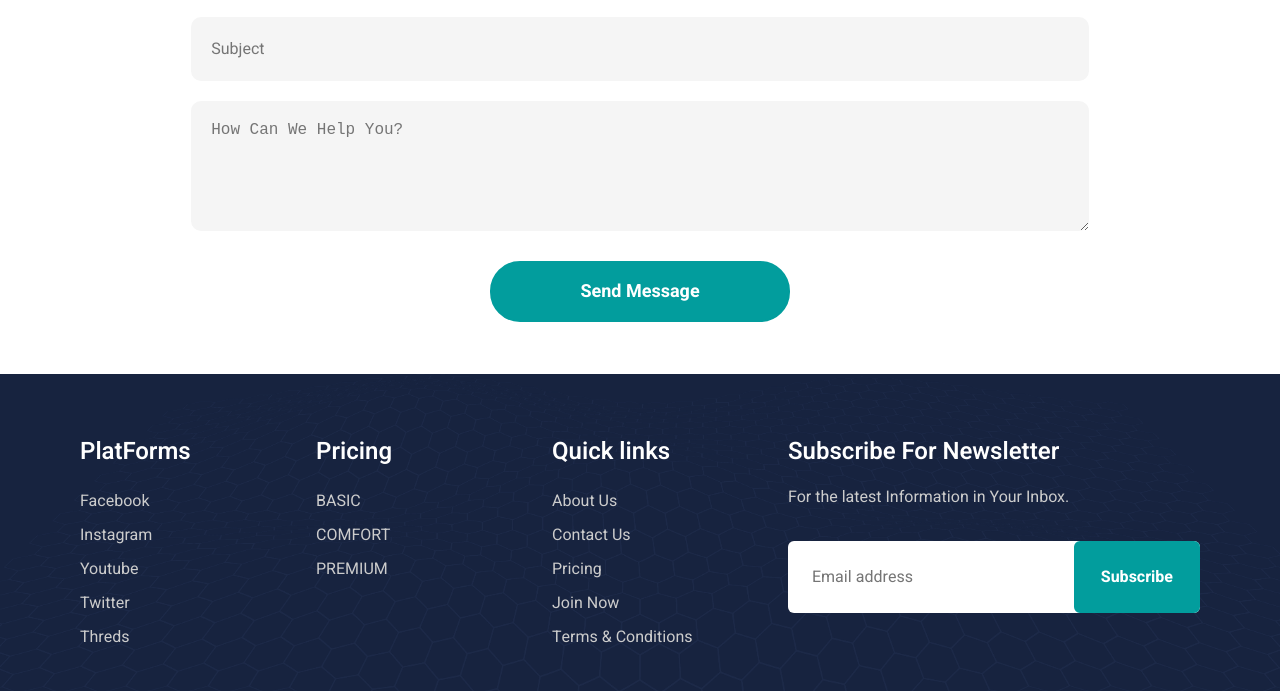
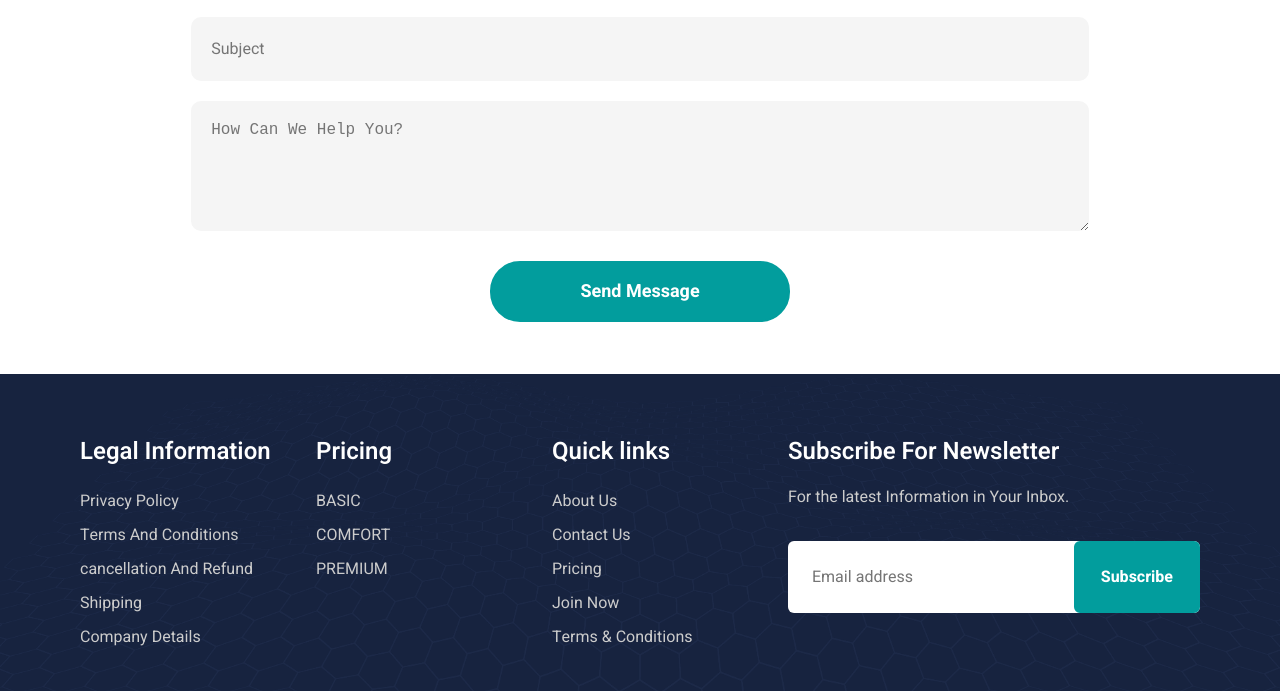
Before and after one commit to SKELETONOP/optezo, a plain HTML site: page index.html in a window 1280 px wide. Shown: the part 4467-5158 px from the top of the page. Drawn offline with nearby package versions, Linux system fonts and the light colour scheme; a web font is replaced by a local one.

Commit message:
Update index.html

```diff
--- a/index.html
+++ b/index.html
@@ -793,27 +793,27 @@
             <ul class="footer-list">
 
               <li>
-                <p class="footer-list-title">PlatForms</p>
+                <p class="footer-list-title">Legal Information</p>
               </li>
 
               <li>
-                <a href="#Services" class="footer-link">Facebook</a>
+                <a href="https://merchant.razorpay.com/policy/MQdylLkQGiXi0a/privacy" class="footer-link">Privacy Policy</a>
               </li>
 
               <li>
-                <a href="#Services" class="footer-link">Instagram</a>
+                <a href="https://merchant.razorpay.com/policy/MQdylLkQGiXi0a/terms" class="footer-link">Terms And Conditions</a>
               </li>
 
               <li>
-                <a href="#Services" class="footer-link">Youtube</a>
+                <a href="https://merchant.razorpay.com/policy/MQdylLkQGiXi0a/refund" class="footer-link">cancellation And Refund</a>
               </li>
 
               <li>
-                <a href="#Services" class="footer-link">Twitter</a>
+                <a href="https://merchant.razorpay.com/policy/MQdylLkQGiXi0a/shipping" class="footer-link">Shipping</a>
               </li>
 
               <li>
-                <a href="#Services" class="footer-link">Threds</a>
+                <a href="https://merchant.razorpay.com/policy/MQdylLkQGiXi0a/contact_us" class="footer-link">Company Details</a>
               </li>
 
             </ul>
```
